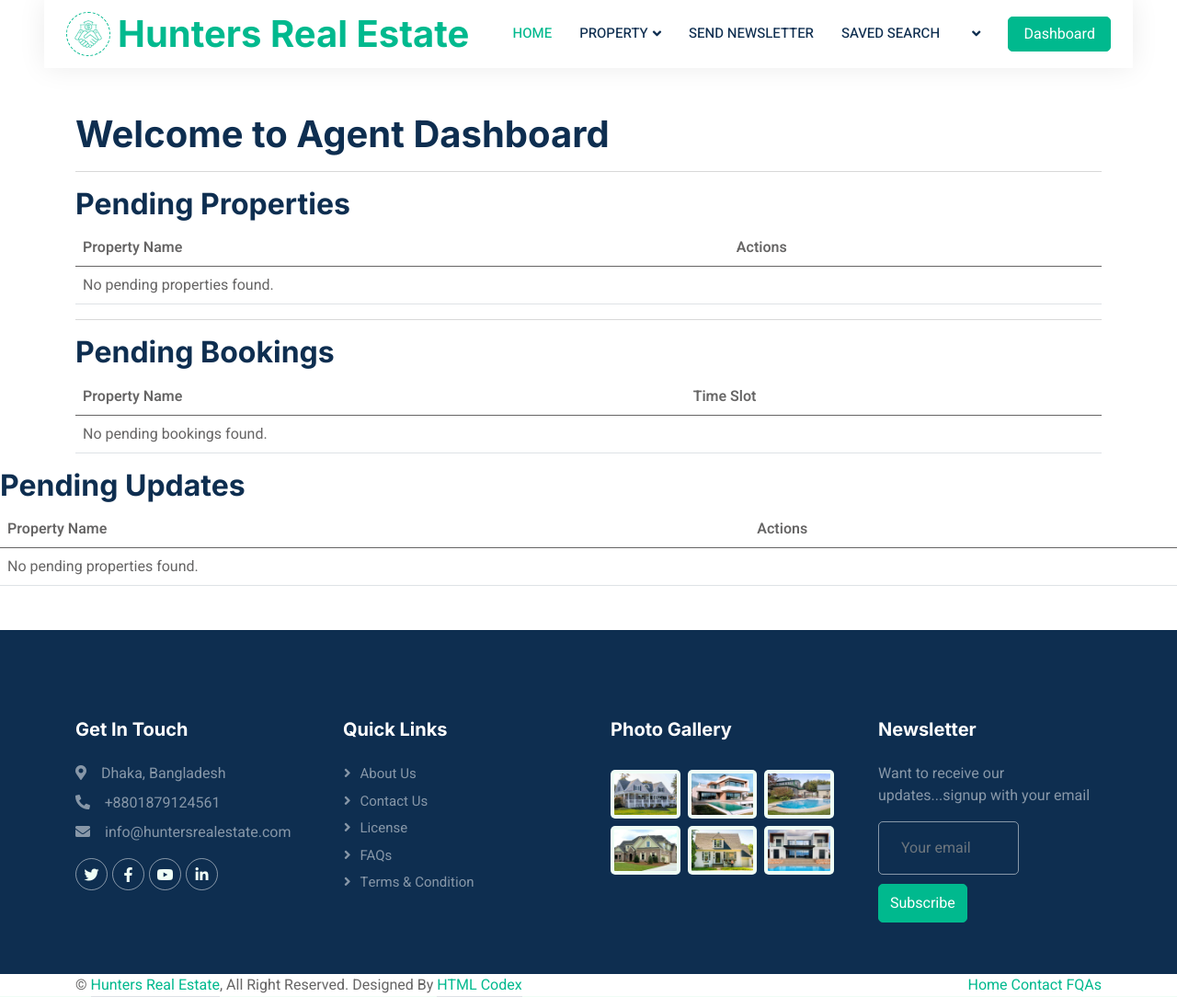
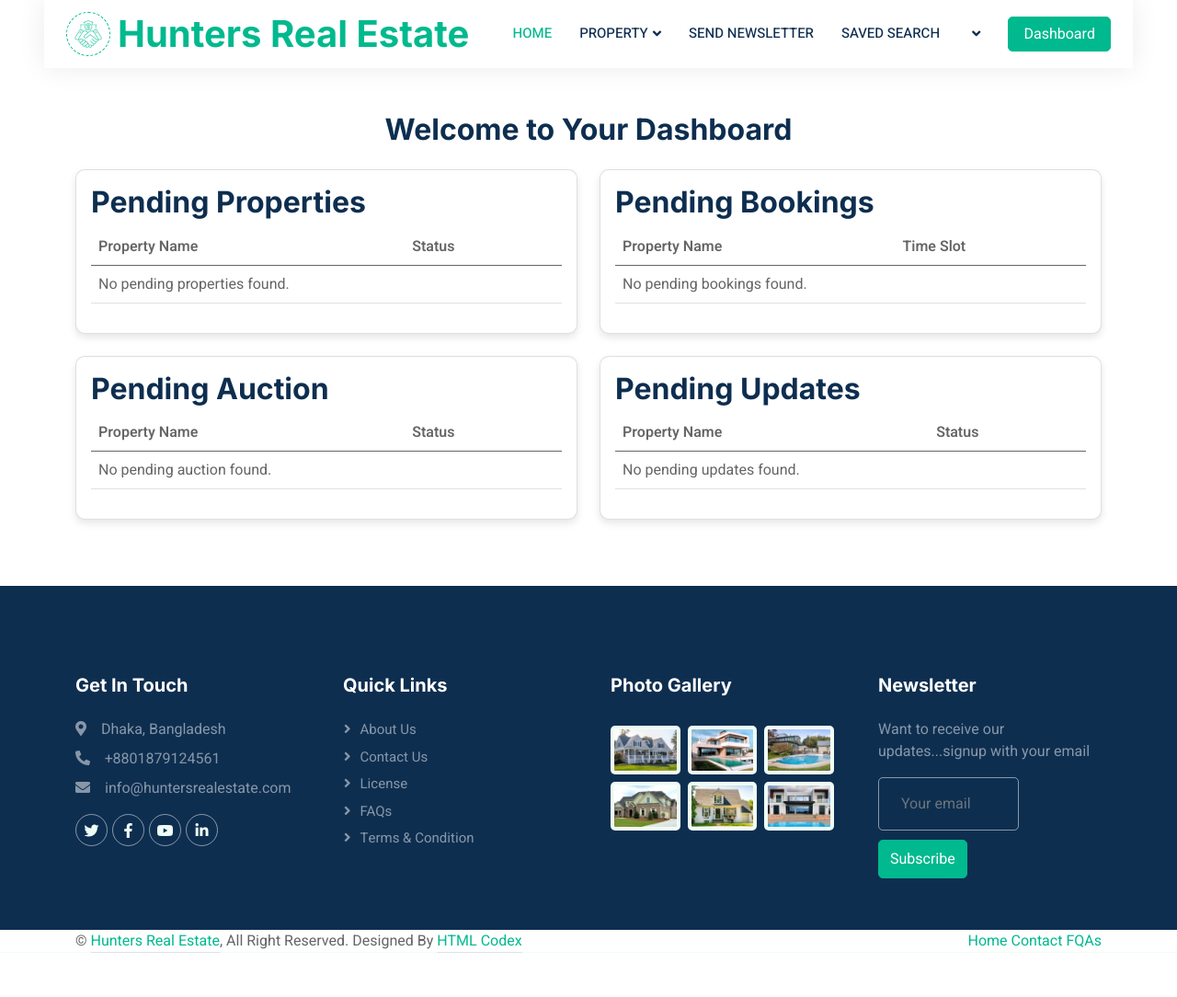
Before and after one commit to Khalidi-Siam/Real-Estate-Management-System, a Django app: page /agents/dashboard/ in a window 1280 px wide. Shown: the part 46-1130 px from the top of the page at 92% size. After the commit the page ends 1082 px from the top, so only its background shows below. Run offline with Django 5.2, Linux system fonts and the light colour scheme; a user stored in the database is signed in; tables that the repository leaves empty hold one stand-in row (values such as "Sample post"); some libraries are stand-ins or nearby versions.

Commit message:
auction modification, better ui design

```diff
--- a/RealEstate/Agents/admin.py
+++ b/RealEstate/Agents/admin.py
@@ -1,5 +1,5 @@
 from django.contrib import admin
-# from .models import Agent
+from .models import *
 # # Register your models here.
 
-# admin.site.register(Agent)
+admin.site.register(Booking)
--- a/RealEstate/Agents/urls.py
+++ b/RealEstate/Agents/urls.py
@@ -6,4 +6,6 @@ urlpatterns = [
     path('dashboard/', agent_dashboard, name='agent_dashboard'),
     path('approve/<int:property_id>/', approve_property, name='approve_property'),
     path('cancel_approval/<int:property_id>/', cancel_approval, name='cancel_approval'),
+    path('approve_auction/<int:property_id>/', approve_auction, name='approve_auction'),
+    path('cancel_auction/<int:property_id>/', cancel_auction, name='cancel_auction'),
 ]
--- a/RealEstate/Agents/views.py
+++ b/RealEstate/Agents/views.py
@@ -5,20 +5,22 @@ from authentication.models import UserProfile
 from .models import *
 from django.contrib import messages
 from django.urls import reverse
-
+from auction.models import *
 
 def agent_dashboard(request):
     if request.user.is_authenticated:
         if request.user.UserProfile.is_agent:
             pending_properties = AllProperty.objects.filter(Approval_by_Agent__isnull=True)
+            pending_auction = Auc_Property.objects.filter(Approval_by_Agent__isnull = True)
             pending_bookings = Booking.objects.filter(agent=request.user.UserProfile, status='pending')
             pending_updates = AllProperty.objects.filter(Approval_by_Agent = request.user.UserProfile, needs_approval = True)
-            return render(request, 'agent_dashboard.html', {'pending_properties': pending_properties, 'pending_bookings': pending_bookings, 'pending_updates':pending_updates})
+            return render(request, 'agent_dashboard.html', {'pending_properties': pending_properties, 'pending_bookings': pending_bookings, 'pending_updates':pending_updates,'pending_auction':pending_auction})
 
         else:
             return redirect("PageNotFound")
     else:
         return redirect(reverse('signin') + '?next=' + request.path)
+
 
 
 def approve_property(request, property_id):
@@ -55,3 +57,38 @@ def cancel_approval(request, property_id):
 
     else:
         return redirect(reverse('signin') + '?next=' + request.path)
+
+def approve_auction(request, property_id):
+    if request.user.is_authenticated:
+        if request.user.UserProfile.is_agent:
+            if request.method == 'POST':
+                property_instance = get_object_or_404(Auc_Property, pk=property_id)
+                property_instance.Approval_by_Agent = request.user.UserProfile.name
+                property_instance.start_time = timezone.now()
+                property_instance.end_time = property_instance.start_time+ timezone.timedelta(days= 2)
+                property_instance.save()
+
+            return redirect('agent_dashboard')
+
+        else:
+            return redirect("PageNotFound")
+
+    else:
+        return redirect(reverse('signin') + '?next=' + request.path)
+
+def cancel_auction(request, property_id):
+    if request.user.is_authenticated:
+        if request.user.UserProfile.is_agent:
+            if request.method == 'POST':
+                if request.user.UserProfile.is_agent:
+                    property_instance = get_object_or_404(Auc_Property, pk=property_id)
+                    property_instance.Approval_by_Agent = 'Cancel'
+                    property_instance.save()
+
+                return redirect('agent_dashboard')
+
+        else:
+            return redirect("PageNotFound")
+
+    else:
+        return redirect(reverse('signin') + '?next=' + request.path)
--- a/RealEstate/auction/admin.py
+++ b/RealEstate/auction/admin.py
@@ -2,4 +2,7 @@ from django.contrib import admin
 from .models import *
 # Register your models here.
 admin.site.register(Auc_Property)
+admin.site.register(Auc_CommercialProperty)
+admin.site.register(Auc_ResidentialProperty)
+admin.site.register(Auc_LandProperty)
 admin.site.register(Bid)
--- a/RealEstate/auction/models.py
+++ b/RealEstate/auction/models.py
@@ -44,14 +44,14 @@ class Auc_Property(models.Model):
     current_price = models.PositiveIntegerField(default=1)
     seller = models.ForeignKey(UserProfile, on_delete=models.CASCADE, related_name='auctions')
     winner = models.ForeignKey(UserProfile, on_delete=models.SET_NULL, null=True, blank=True, related_name='won_auctions')
-    start_time = models.DateTimeField(default=timezone.now)
+    start_time = models.DateTimeField(null = True, blank = True)
     end_time = models.DateTimeField(null=True, blank=True)
 
     def save(self, *args, **kwargs):
         if self.current_price==1:
             self.current_price = self.start_price
-        if not self.pk:  # If the instance is being created
-            self.end_time = self.start_time + timezone.timedelta(days=2)
+        # if not self.pk:  # If the instance is being created
+        #     self.end_time = self.start_time + timezone.timedelta(days=2)
         super().save(*args, **kwargs)
     def __str__(self):
         return self.Property_Name
--- a/RealEstate/templates/agent_dashboard.html
+++ b/RealEstate/templates/agent_dashboard.html
@@ -2,24 +2,51 @@
 {% load static %}
 
 {% block title %}
-    <title> Agent Dashboard </title>
+    <title>Agent Dashboard</title>
 {% endblock %}
 
-{% block styles %}
-    <!-- Add your custom CSS links or static files here -->
-    <link rel="stylesheet" href="{% static 'css/custom.css' %}">
-{% endblock %}
+
 
 {% block content %}
+
+
+
+
+    <style>
+        /* Custom styles specific to this page */
+        .card {
+            box-shadow: 0 4px 8px rgba(0, 0, 0, 0.1);
+            transition: 0.3s;
+            border-radius: 10px;
+        }
+        .card:hover {
+            box-shadow: 0 8px 16px rgba(0, 0, 0, 0.2);
+        }
+        .badge-pending {
+            background-color: #ffc107;
+        }
+    </style>
+
+
 <div class="container mt-5">
-  <h1>Welcome to Agent Dashboard</h1>
-  <hr>
-  <h2>Pending Properties</h2>
-  <table class="table">
+  <div class="row">
+    <div class="col-md-12 text-center">
+        <h2 class="mb-4">Welcome to Your Dashboard</h2>
+    </div>
+</div>
+
+
+    <div class="row">
+        <div class="col-md-6">
+            <div class="card mb-4">
+                <div class="card-body">
+                    <h2 class="card-title">Pending Properties</h2>
+                    <div class="table-responsive">
+                        <table class="table table-hover">
                             <thead>
                                 <tr>
                                     <th>Property Name</th>
-        <th>Actions</th>
+                                    <th>Status</th>
                                 </tr>
                             </thead>
                             <tbody>
@@ -27,8 +54,7 @@
                                     {% for property in pending_properties %}
                                         <tr>
                                             <td><a href="{% url 'property_detail' property.pk %}">{{ property.Property_Name }}</a></td>
-            <td><p>Pending</p></td>
-            <!-- You can add additional actions here -->
+                                            <td><span class="badge badge-pill badge-pending">Pending</span></td>
                                         </tr>
                                     {% endfor %}
                                 {% else %}
@@ -38,16 +64,21 @@
                                 {% endif %}
                             </tbody>
                         </table>
+                    </div>
+                </div>
+            </div>
+        </div>
 
-  <hr>
-
-  <h2>Pending Bookings</h2>
-  <table class="table">
+        <div class="col-md-6">
+            <div class="card mb-4">
+                <div class="card-body">
+                    <h2 class="card-title">Pending Bookings</h2>
+                    <div class="table-responsive">
+                        <table class="table table-hover">
                             <thead>
                                 <tr>
                                     <th>Property Name</th>
                                     <th>Time Slot</th>
-        <!-- Add additional columns as needed -->
                                 </tr>
                             </thead>
                             <tbody>
@@ -56,7 +87,6 @@
                                         <tr>
                                             <td>{{ booking.property.Property_Name }}</td>
                                             <td>{{ booking.time_slot }}</td>
-            <!-- Add additional data here -->
                                         </tr>
                                     {% endfor %}
                                 {% else %}
@@ -67,13 +97,54 @@
                             </tbody>
                         </table>
                     </div>
+                </div>
+            </div>
+        </div>
+    </div>
 
-<h2>Pending Updates</h2>
-  <table class="table">
+    <div class="row">
+        <div class="col-md-6">
+            <div class="card mb-4">
+                <div class="card-body">
+                    <h2 class="card-title">Pending Auction</h2>
+                    <div class="table-responsive">
+                        <table class="table table-hover">
                             <thead>
                                 <tr>
                                     <th>Property Name</th>
-        <th>Actions</th>
+                                    <th>Status</th>
+                                </tr>
+                            </thead>
+                            <tbody>
+                                {% if pending_auction %}
+                                    {% for property in pending_auction %}
+                                        <tr>
+                                            <td><a href="{% url 'auction_detail' property.pk %}">{{ property.Property_Name }}</a></td>
+                                            <td><span class="badge badge-pill badge-pending">Pending</span></td>
+                                        </tr>
+                                    {% endfor %}
+                                {% else %}
+                                    <tr>
+                                        <td colspan="2">No pending auction found.</td>
+                                    </tr>
+                                {% endif %}
+                            </tbody>
+                        </table>
+                    </div>
+                </div>
+            </div>
+        </div>
+
+        <div class="col-md-6">
+            <div class="card mb-4">
+                <div class="card-body">
+                    <h2 class="card-title">Pending Updates</h2>
+                    <div class="table-responsive">
+                        <table class="table table-hover">
+                            <thead>
+                                <tr>
+                                    <th>Property Name</th>
+                                    <th>Status</th>
                                 </tr>
                             </thead>
                             <tbody>
@@ -81,20 +152,20 @@
                                     {% for property in pending_updates %}
                                         <tr>
                                             <td><a href="{% url 'property_detail' property.pk %}">{{ property.Property_Name }}</a></td>
-            <td><p>Pending</p></td>
-            <!-- You can add additional actions here -->
+                                            <td><span class="badge badge-pill badge-pending">Pending</span></td>
                                         </tr>
                                     {% endfor %}
                                 {% else %}
                                     <tr>
-          <td colspan="2">No pending properties found.</td>
+                                        <td colspan="2">No pending updates found.</td>
                                     </tr>
                                 {% endif %}
                             </tbody>
                         </table>
+                    </div>
+                </div>
+            </div>
+        </div>
+    </div>
+</div>
 {% endblock %}
-
-{% block scripts %}
-    <!-- Add your custom JavaScript links or static files here -->
-    <script src="{% static 'js/custom.js' %}"></script>
-{% endblock %}
```
Also changed, not shown: RealEstate/auction/forms.py (+4 -4 lines), RealEstate/auction/views.py (+6 -4 lines), RealEstate/templates/auction_detail.html (+50 -37 lines), RealEstate/auction/migrations/0007_alter_auc_property_start_time.py (added). Lines whose indentation alone changed are shown as unchanged.
